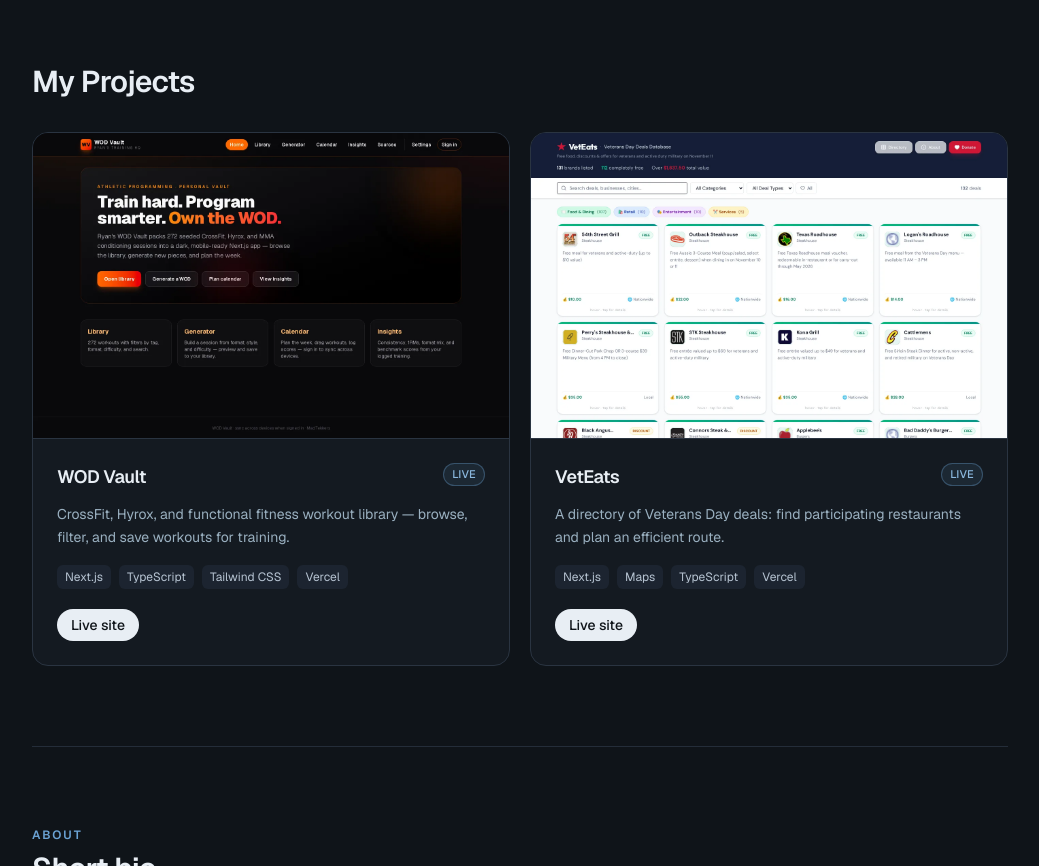
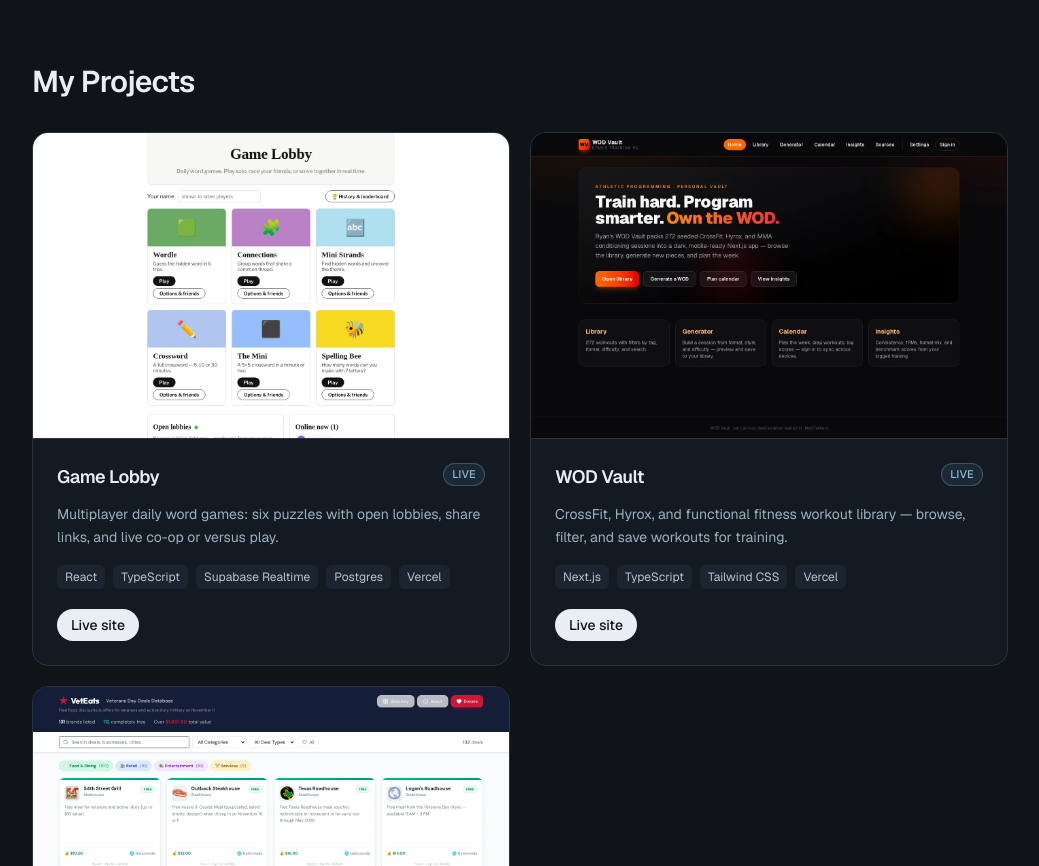
Before and after one commit to MadTekkers/portfolio, a Next.js app: page / in a window 1280 px wide. Shown: the part 680-1546 px from the top of the page, without its empty margins (120-1159 px from the left). Built offline with nearby package versions, Linux system fonts and the light colour scheme.

Commit message:
Add Game Lobby project card with screenshot

```diff
--- a/src/content/projects.ts
+++ b/src/content/projects.ts
@@ -10,6 +10,17 @@
 };
 
 export const projects: Project[] = [
+  {
+    slug: "game-lobby",
+    name: "Game Lobby",
+    summary:
+      "Multiplayer daily word games: six puzzles with open lobbies, share links, and live co-op or versus play.",
+    stack: ["React", "TypeScript", "Supabase Realtime", "Postgres", "Vercel"],
+    liveUrl: "https://game-lobby-games.vercel.app",
+    image: "/projects/game-lobby.webp",
+    imageAlt: "Game Lobby landing page",
+    status: "live",
+  },
   {
     slug: "wod-vault",
     name: "WOD Vault",
```
Also changed, not shown: public/projects/game-lobby.webp (added).
